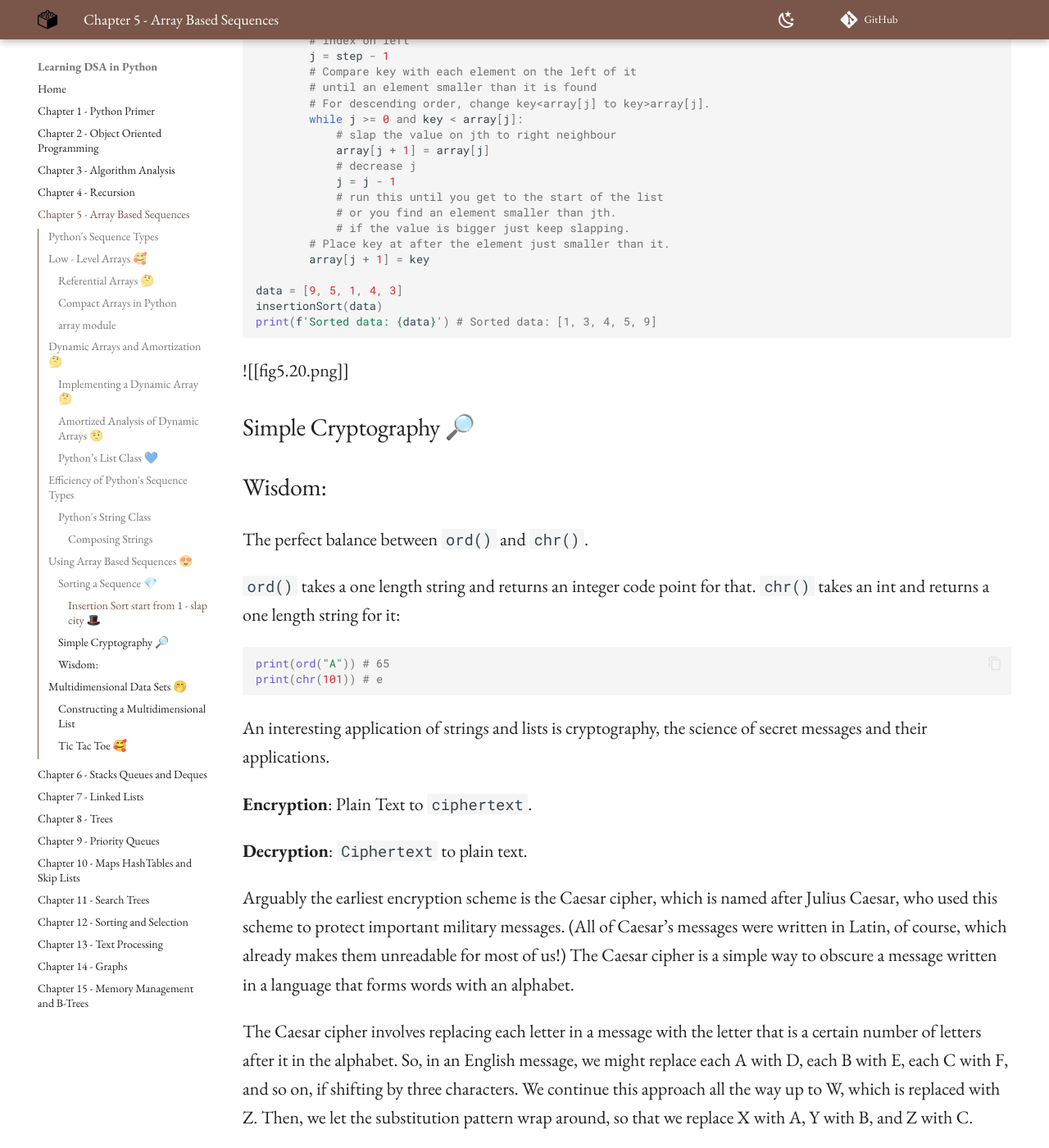
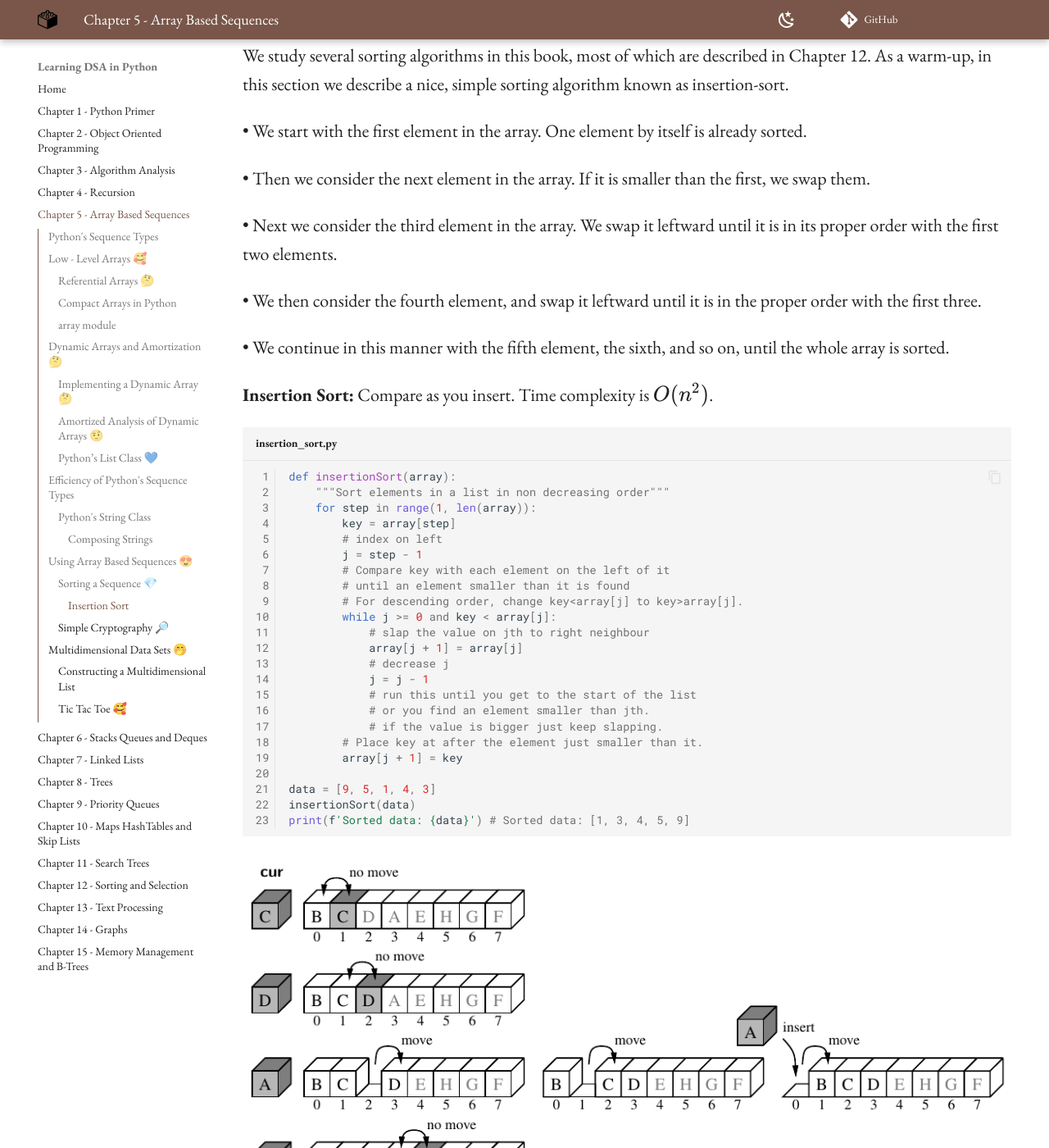
Before and after one commit to kantarcise/learningdsainpython, an MkDocs documentation site: the page built from docs/DS&A-Array-Based-Sequences.md, in a window 1280 px wide and 1400 px high, scrolled down 23015 px. Shown: the whole window at 82% size. Built offline with MkDocs 1.6.1 and Material for MkDocs 9.7.7, drawn with Linux system fonts in a browser that asks for light colours; comment, search, counter and statistics services are not loaded; some of the changed text lies outside the part shown.

Commit message:
decrease friction 🥰

````diff
--- a/docs/DS&A-Array-Based-Sequences.md
+++ b/docs/DS&A-Array-Based-Sequences.md
@@ -462,29 +462,29 @@
     		letters += c
     ```
 
-Constructing the new string would require time proportional to its length.
+    Constructing the new string would require time proportional to its length.
 
-If the final result has n characters, the series of concatenations would take time proportional to the familiar sum $1 + 2 +3 + · · · + n$ , and therefore $O(n^{2})$ time.
+    If the final result has n characters, the series of concatenations would take time proportional to the familiar sum $1 + 2 +3 + · · · + n$ , and therefore $O(n^{2})$ time.
 
-Instead - Use lists - strings with `split` and `join`. 🎋
+    Instead - Use lists - strings with `split` and `join`. 🎋
 
-Because appending to end of a list is $O(1)$.
+    Because appending to end of a list is $O(1)$.
 
-``` py
-temp = []  # start with empty list
-for c in document:
-	if c.isalpha():
-		temp.append(c)  # append alphabetic character
-letters = "".join(temp)  # compose overall result
-```
+    ``` py
+    temp = []  # start with empty list
+    for c in document:
+    	if c.isalpha():
+    		temp.append(c)  # append alphabetic character
+    letters = "".join(temp)  # compose overall result
+    ```
 
-Or even better:
+    Or even better:
 
-``` py
-letters = "".join([c for c in document if c.isalpha()])
-# not even a list is needed
-letters = "".join(c for c in document if c.isalpha())
-```
+    ``` py
+    letters = "".join([c for c in document if c.isalpha()])
+    # not even a list is needed
+    letters = "".join(c for c in document if c.isalpha())
+    ```
 
 ## Using Array Based Sequences 😍
 
@@ -494,7 +494,7 @@
 
 Here is a complete Python implementation of the `Scoreboard` and `NewScore` class.
 
-```python
+``` py title="scoreboard.py" linenums="1"
 class Scoreboard:
     """Fixed length sequence of high scores in nondecreasing order"""
     def __init__(self, capacity=10):
@@ -568,27 +568,34 @@
 # Sumail scored 400
 ```
 
-![[fig5.19.png]]
+<figure markdown="span">
+  ![new_game_entry](https://raw.githubusercontent.com/kantarcise/learningdsainpython/refs/heads/main/docs/assets/images/chapter5/fig5-19.png)
+  <figcaption>New Game Entry</figcaption>
+</figure>
+
 ### Sorting a Sequence 💎
 
 Sorting is crucial. If something is sorted, it is really easier to index it.
-#### Insertion Sort `start from 1 - slap city` 🎩
+
+#### Insertion Sort
+
+`start from 1 - slap city` 🎩
 
 We study several sorting algorithms in this book, most of which are described in Chapter 12. As a warm-up, in this section we describe a nice, simple sorting algorithm known as insertion-sort.
 
-We start with the first element in the array. One element by itself is already sorted.
+• We start with the first element in the array. One element by itself is already sorted.
 
-Then we consider the next element in the array. If it is smaller than the first, we swap them.
+• Then we consider the next element in the array. If it is smaller than the first, we swap them.
 
-Next we consider the third element in the array. We swap it leftward until it is in its proper order with the first two elements.
+• Next we consider the third element in the array. We swap it leftward until it is in its proper order with the first two elements.
 
-We then consider the fourth element, and swap it leftward until it is in the proper order with the first three.
+• We then consider the fourth element, and swap it leftward until it is in the proper order with the first three.
 
-We continue in this manner with the fifth element, the sixth, and so on, until the whole array is sorted.
+• We continue in this manner with the fifth element, the sixth, and so on, until the whole array is sorted.
 
 **Insertion Sort:** Compare as you insert. Time complexity is $O(n^2)$.
 
-```python
+``` py title="insertion_sort.py" linenums="1"
 def insertionSort(array):
 	"""Sort elements in a list in non decreasing order"""
 	for step in range(1, len(array)):
@@ -614,19 +621,23 @@
 print(f'Sorted data: {data}') # Sorted data: [1, 3, 4, 5, 9]
 ```
 
-![[fig5.20.png]]
+<figure markdown="span">
+  ![insertion_sort](https://raw.githubusercontent.com/kantarcise/learningdsainpython/refs/heads/main/docs/assets/images/chapter5/fig5-20.png)
+  <figcaption>Insertion Sort</figcaption>
+</figure>
+
 ### Simple Cryptography 🔎
 
-### Wisdom:
+!!! tip
 
-The perfect balance between `ord()` and `chr()`.
+    There is a perfect balance between `ord()` and `chr()`.
 
-`ord()` takes a one length string and returns an integer code point for that. `chr()` takes an int and returns a one length string for it:
+    `ord()` takes a one length string and returns an integer code point for that. `chr()` takes an int and returns a one length string for it:
 
-```python
-print(ord("A")) # 65
-print(chr(101)) # e
-```
+    ```python
+    print(ord("A")) # 65
+    print(chr(101)) # e
+    ```
 
 An interesting application of strings and lists is cryptography, the science of secret messages and their applications.
 
@@ -634,9 +645,15 @@
 
 **Decryption**: `Ciphertext` to plain text.
 
-Arguably the earliest encryption scheme is the Caesar cipher, which is named after Julius Caesar, who used this scheme to protect important military messages. (All of Caesar’s messages were written in Latin, of course, which already makes them unreadable for most of us!) The Caesar cipher is a simple way to obscure a message written in a language that forms words with an alphabet.
+Arguably the earliest encryption scheme is the **Caesar cipher**, which is named after Julius Caesar, who used this scheme to protect important military messages (All of Caesar’s messages were written in Latin, of course, which already makes them unreadable for most of us!).
 
-The Caesar cipher involves replacing each letter in a message with the letter that is a certain number of letters after it in the alphabet. So, in an English message, we might replace each A with D, each B with E, each C with F, and so on, if shifting by three characters. We continue this approach all the way up to W, which is replaced with Z. Then, we let the substitution pattern wrap around, so that we replace X with A, Y with B, and Z with C.
+The Caesar cipher is a simple way to obscure a message written in a language that forms words with an alphabet.
+
+The Caesar cipher involves replacing each letter in a message with the letter that is a certain number of letters after it in the alphabet.
+
+So, in an English message, we might replace each A with D, each B with E, each C with F, and so on, if shifting by three characters.
+
+We continue this approach all the way up to W, which is replaced with Z. Then, we let the substitution pattern wrap around, so that we replace X with A, Y with B, and Z with C.
 
 Our goal is to achieve this conversation:
 
@@ -647,7 +664,7 @@
 
 Here is the `CeaserCipher` Class:
 
-```python
+``` py title="caesarcipher.py" linenums="1"
 class CaesarCipher():
     """Class for doing encryption and decryption using CaesarCipher"""
     def __init__(self, shift):
@@ -710,14 +729,15 @@
 
 might be stored in Python as follows:
 
-```python
+``` py
 data = [ [22, 18, 709, 5, 33], [45, 32, 830, 120, 750], [4, 880, 45, 66, 61] ]
 ```
+
 ### Constructing a Multidimensional List
 
-These are mistakes:
+These are some common mistakes:
 
-```python
+``` py
 data = ([0] * c) * r # this just multiplies the list like concatenation
 
 data = [[0] * c] * r
@@ -726,24 +746,33 @@
 # the visual is down below
 ```
 
-![[fig5.23.png]]
+<figure markdown="span">
+  ![flaws](https://raw.githubusercontent.com/kantarcise/learningdsainpython/refs/heads/main/docs/assets/images/chapter5/fig5-23.png)
+  <figcaption>A Flawed Approach</figcaption>
+</figure>
 
-The correct way: ==LIST COMPREHENSIONS== FOR THE RESCUE.
+The correct way: **LIST COMPREHENSIONS** FOR THE RESCUE.
 
-```python
+``` py
 data = [ [0] * c for i in range(r)]
 ```
 
-By using list comprehension, the expression `[0] * c` is reevaluated for each pass of the embedded for loop. Therefore, we get `r` distinct secondary lists, as desired. (We note that the variable `i` in that command is irrelevant; we simply need a for loop that iterates `r` times.)
+By using list comprehension, the expression `[0] * c` is reevaluated for each pass of the embedded for loop.
 
-![[fig5.24.png]]
+Therefore, we get `r` distinct secondary lists, as desired (We note that the variable `i` in that command is irrelevant; we simply need a for loop that iterates `r` times).
+
+<figure markdown="span">
+  ![valid_matrix](https://raw.githubusercontent.com/kantarcise/learningdsainpython/refs/heads/main/docs/assets/images/chapter5/fig5-24.png)
+  <figcaption>A Valid Matrix</figcaption>
+</figure>
+
 ### Tic Tac Toe  🥰
 
 This game is not even interesting because a good player can always force a tie.
 
 But for just training, here is the code for `TicTacToe`:
 
-```python
+``` py title="tictactoe.py" linenums="1"
 class TicTacToe:
     """Management of a Tic-Tac-Toe game (does not do strategy)."""
 
@@ -812,4 +841,4 @@
         print(winner, 'wins')
 ```
 
-Done with third draft! 💕
+Now, let's move to [Stacks, Queues and Dequeues](https://learningdsainpython.kantarcise.com/DS%26A-Stacks-Queues-and-Deques/). 💚
````
Also changed, not shown: other parts of docs/DS&A-Array-Based-Sequences.md (+2 -0 lines).
